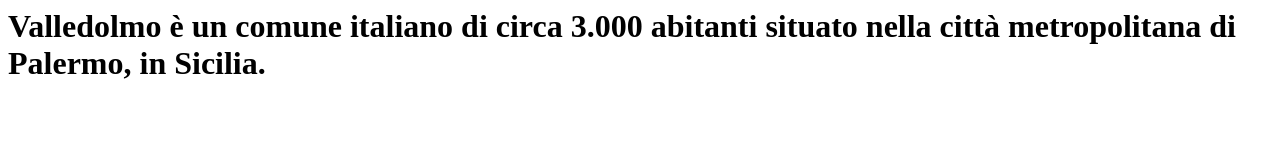
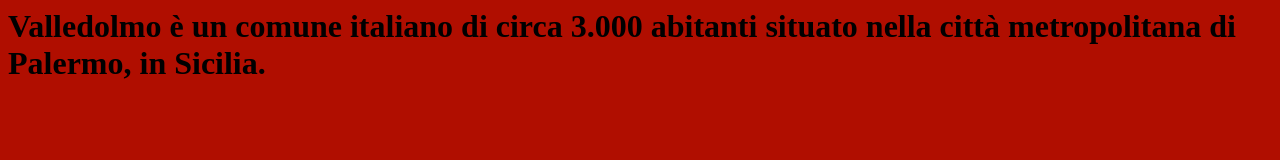
Before and after one commit to GabrieleN-star/gabrielen.github.io, a plain HTML site: page imdex.html in a window 1280 px wide. Drawn offline with Linux system fonts and the light colour scheme.

Commit message:
Update imdex.html

```diff
--- a/imdex.html
+++ b/imdex.html
@@ -3,5 +3,5 @@
      <title> Valledolmo </title>
   </div>
     <h1>Valledolmo è un comune italiano di circa 3.000 abitanti situato nella città metropolitana di Palermo, in Sicilia.</h1>
-
+  <body bgcolor="#blue">
 </html>
```
